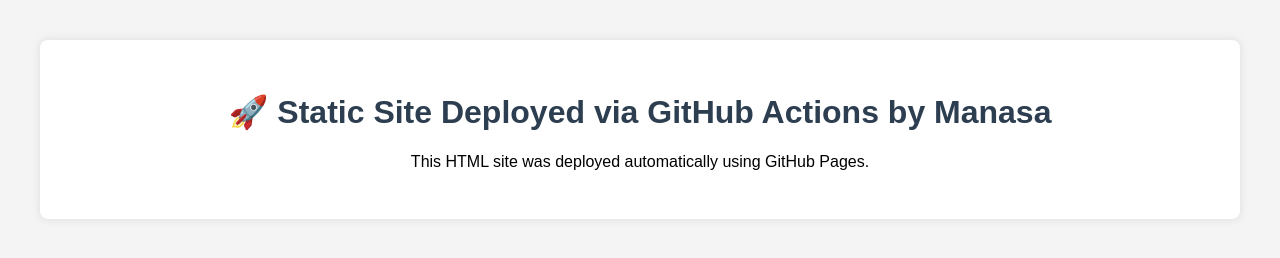
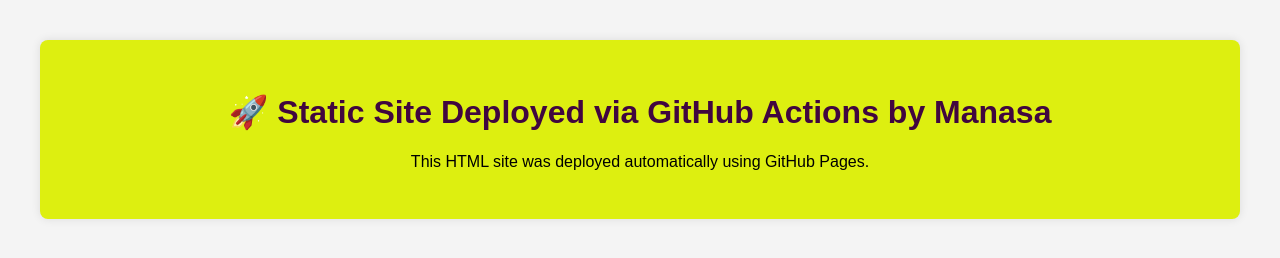
Before and after one commit to Manasa526/Actions, a plain HTML site: page 02-github-StaticWebsite/index.html in a window 1280 px wide. Drawn offline with Linux system fonts and the light colour scheme.

Commit message:
changed colour of container

```diff
--- a/02-github-StaticWebsite/index.html
+++ b/02-github-StaticWebsite/index.html
@@ -6,8 +6,8 @@
   <title>GitHub Actions Static Site</title>
   <style>
     body { font-family: Arial, sans-serif; background: #f4f4f4; padding: 2rem; }
-    .container { background: #fff; padding: 2rem; border-radius: 8px; text-align: center; box-shadow: 0 0 10px rgba(0,0,0,0.1); }
-    h1 { color: #2c3e50; }
+    .container { background: #ddef10; padding: 2rem; border-radius: 8px; text-align: center; box-shadow: 0 0 10px rgba(0,0,0,0.1); }
+    h1 { color: #40063f; }
   </style>
 </head>
 <body>
```
